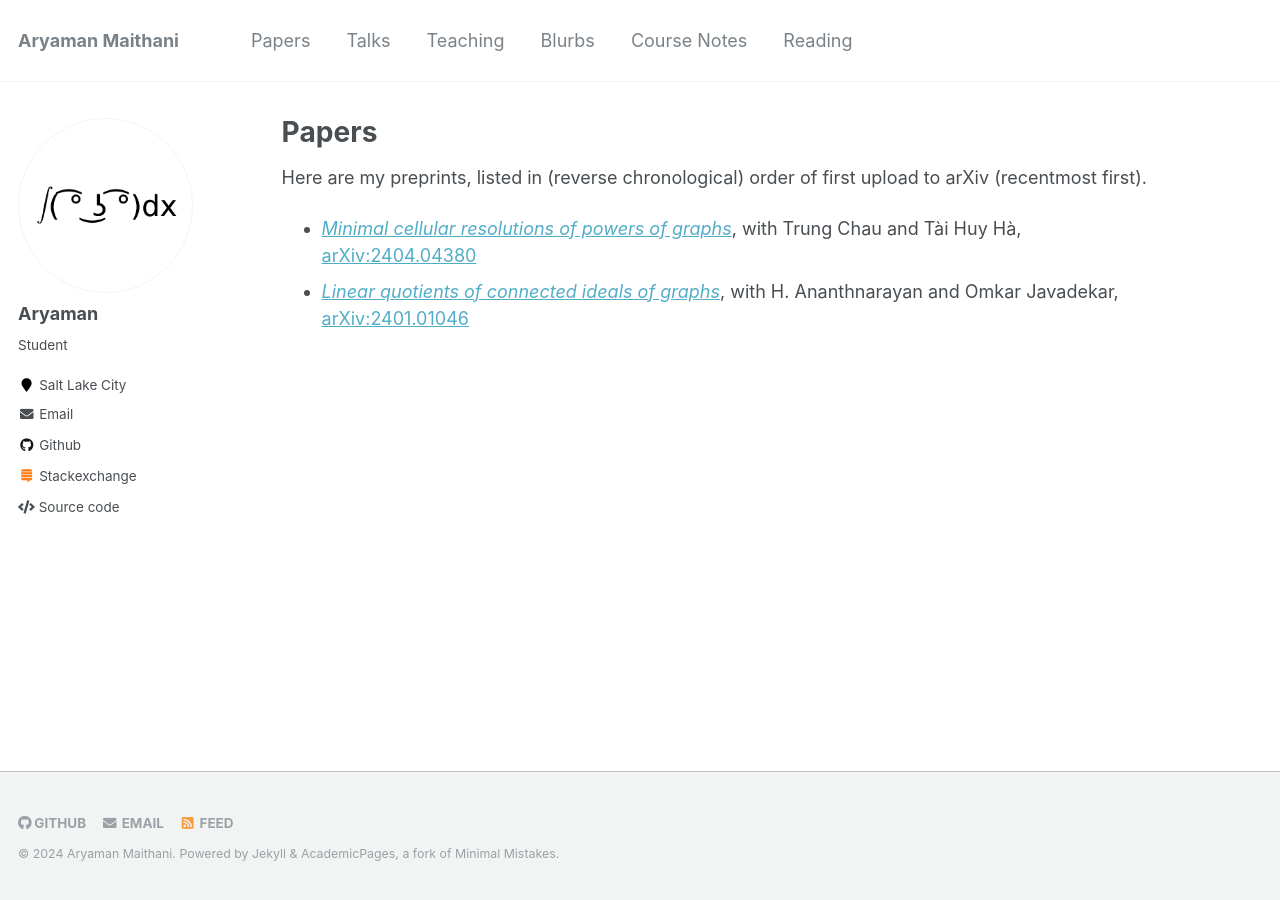
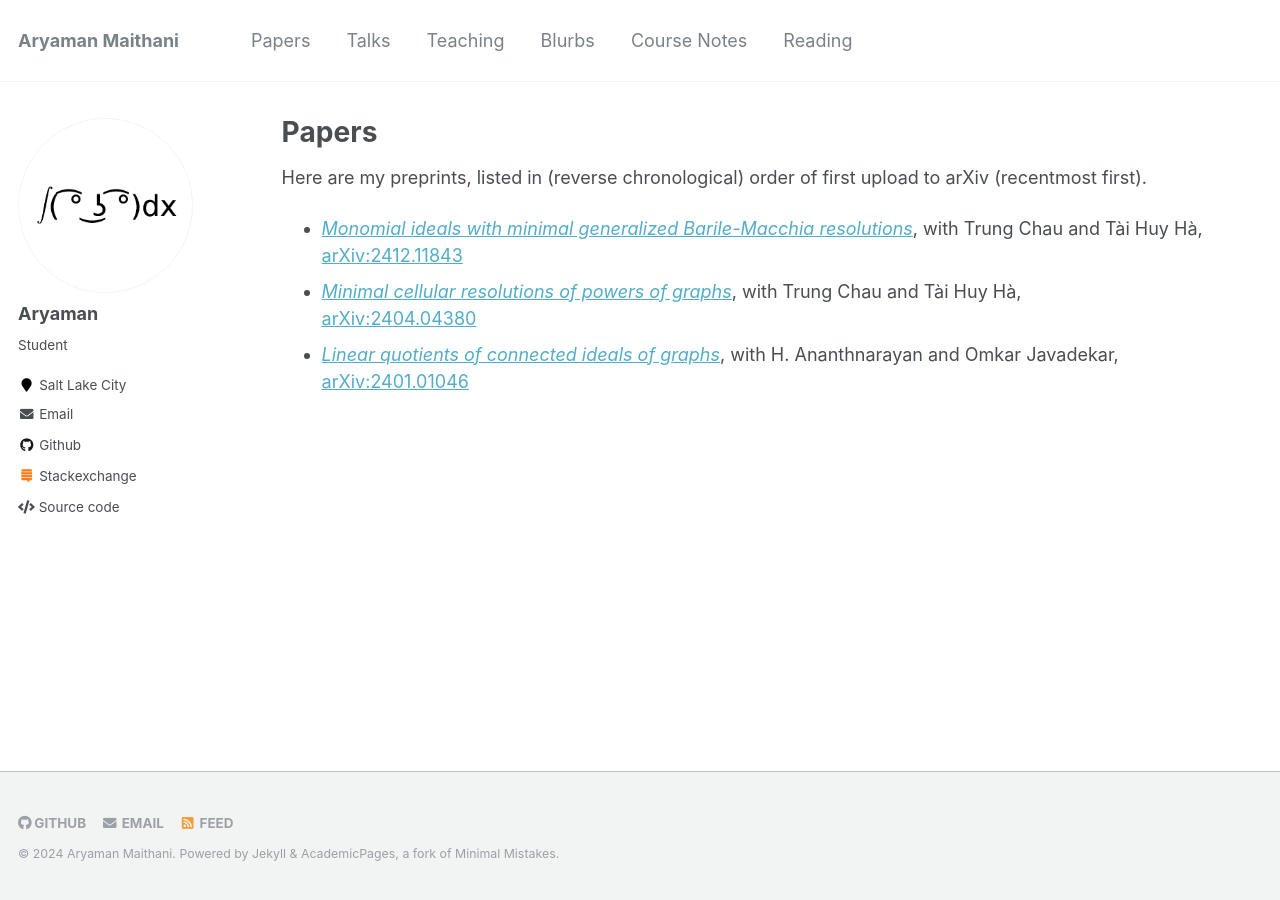
Before and after one commit to aryamanmaithani/math, a Jekyll site: the page built from _pages/papers.md, in a window 1280 px wide. Built offline with Jekyll 4.4.1, drawn with Linux system fonts in a browser that asks for light colours; some of the changed lines change nothing that is shown.

Commit message:
fixed link clash

```diff
--- a/_data/papers-links.yml
+++ b/_data/papers-links.yml
@@ -1,9 +1,9 @@
-chau_ha_maithani_powers_edge_ideals_resolutions:
+chau_ha_maithani_monomial_ideal_BM:
   arXiv: "2412.11843"
   title: "Monomial ideals with minimal generalized Barile-Macchia resolutions"
   coauths: "Trung Chau and Tài Huy Hà"
 
-chau_ha_maithani_powers_edge_ideals_resolutions:
+chau_ha_maithani_minimal_cellular_resolutions:
   arXiv: "2404.04380"
   title: "Minimal cellular resolutions of powers of graphs"
   coauths: "Trung Chau and Tài Huy Hà"
```
